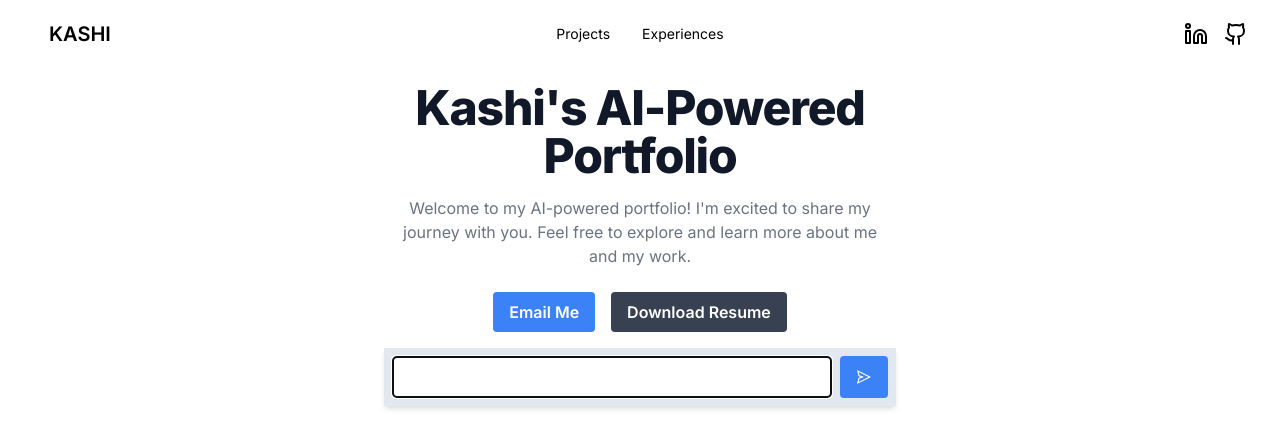
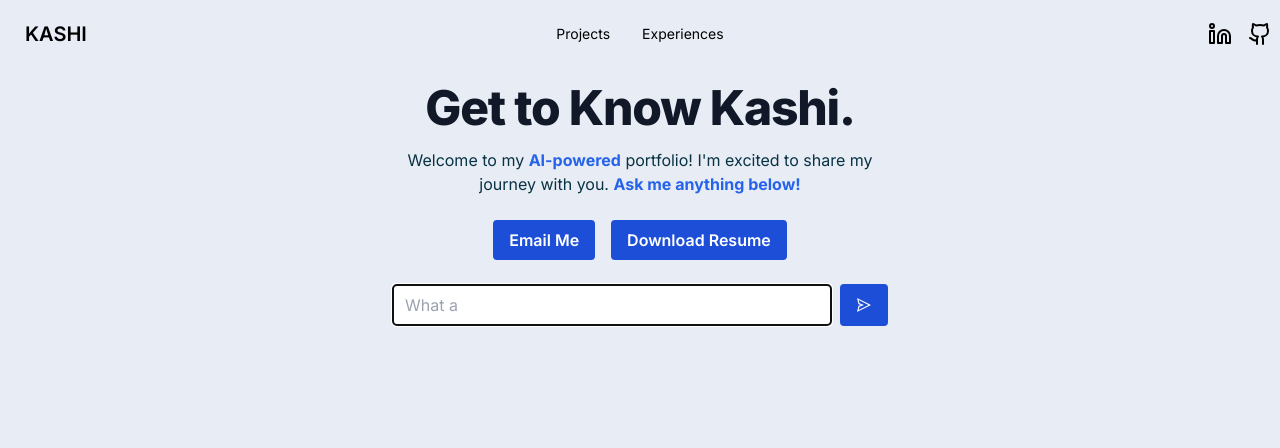
Before and after one commit to rgestudillo/kashi, a Next.js app: page / in a window 1280 px wide. Shown: the top 448 px of the page. Built offline with nearby package versions, Linux system fonts and the light colour scheme.

Commit message:
improved ui

```diff
--- a/app/components/navbar.tsx
+++ b/app/components/navbar.tsx
@@ -12,7 +12,7 @@ import {
 } from "lucide-react";
 const Navbar = () => {
   return (
-    <div className="navbar bg-transparent px-8 text-black">
+    <div className="navbar bg-transparent text-black">
       <div className="navbar-start">
         <div className="dropdown">
           <div tabIndex={0} role="button" className="btn btn-ghost lg:hidden">
@@ -36,24 +36,24 @@ const Navbar = () => {
             className="menu menu-sm dropdown-content mt-3 z-[1] p-2 shadow rounded-box w-52"
           >
             <li>
-              <Link href="/projects">Projects</Link>
+              <a href="/projects">Projects</a>
             </li>
             <li>
-              <Link href="/experiences">Experiences</Link>
+              <a href="/experiences">Experiences</a>
             </li>
           </ul>
         </div>
-        <Link href="/">
+        <a href="/">
           <p className="btn btn-ghost text-xl">KASHI</p>
-        </Link>
+        </a>
       </div>
       <div className="navbar-center hidden lg:flex ">
         <ul className="menu menu-horizontal px-1">
           <li>
-            <Link href="/projects">Projects</Link>
+            <a href="/projects">Projects</a>
           </li>
           <li>
-            <Link href="/experiences">Experiences</Link>
+            <a href="/experiences">Experiences</a>
           </li>
         </ul>
       </div>
--- a/app/experiences/page.tsx
+++ b/app/experiences/page.tsx
@@ -5,7 +5,7 @@ import WorkShowcase from "./work-showcase";
 const page = () => {
   return (
     <section id="work" key="work">
-      <div className="mt-5 rounded-xl border bg-card text-black shadow">
+      <div className="mt-5 rounded-xl border border-black bg-card text-black shadow">
         <div className="p-6 space-y-6">
           {workExperiences.map((experience: WorkExperience, index: number) => (
             <WorkShowcase
--- a/app/globals.css
+++ b/app/globals.css
@@ -7,7 +7,7 @@
   --foreground-rgb: 0, 0, 0;
   --background-start-rgb: 214, 219, 220;
   --background-end-rgb: 255, 255, 255;
-  background-color: white;
+  background-color: #e8ecf4;
 }
 
 @media (prefers-color-scheme: dark) {
--- a/app/page.tsx
+++ b/app/page.tsx
@@ -6,19 +6,24 @@ export default function Home() {
     <main>
       <div className="m-4">
         <h1 className="mb-4 text-5xl font-extrabold leading-none tracking-tight text-gray-900 md:text-5xl lg:text-5xl">
-          Kashi&apos;s AI-Powered Portfolio
+          Get to Know Kashi.
         </h1>
-        <div className="mb-6 text-normal font-normal text-gray-500">
-          Welcome to my AI-powered portfolio! I&apos;m excited to share my
-          journey with you. Feel free to explore and learn more about me and my
-          work.
+
+        <div className="mb-6 text-normal font-normal text-cyan-950">
+          Welcome to my{" "}
+          <span className="text-blue-600 font-bold">AI-powered</span> portfolio!
+          I&apos;m excited to share my journey with you.{" "}
+          <span className="text-blue-600 font-bold">
+            Ask me anything below!
+          </span>
         </div>
+
         <div className="flex justify-center items-center space-x-4">
           <Link
             className="alternative_contact"
             href="mailto:rgestudillo@up.edu.ph"
           >
-            <button className="bg-blue-500 hover:bg-blue-600 text-white font-semibold py-2 px-4 rounded">
+            <button className="bg-blue-700 hover:bg-blue-500 active:scale-95 duration-200 text-white font-semibold py-2 px-4 rounded">
               Email Me
             </button>
           </Link>
@@ -26,7 +31,7 @@ export default function Home() {
             href="https://kashi-2ewc.vercel.app/Kashi-resume.pdf"
             target="_blank"
           >
-            <button className="bg-gray-700 hover:bg-gray-800 text-white font-semibold py-2 px-4 rounded">
+            <button className="bg-blue-700 hover:bg-blue-500  text-white font-semibold py-2 px-4 rounded">
               Download Resume
             </button>
           </Link>
--- a/app/projects/page.tsx
+++ b/app/projects/page.tsx
@@ -3,7 +3,7 @@ import { Project, projects } from "@/lib/data";
 import ProjectShowcase from "./project-showcase";
 const page = () => {
   return (
-    <div className="space-y-5 mt-5">
+    <div className="space-y-5 mt-5 ">
       {projects.map((project: Project) => (
         <ProjectShowcase key={project.title} project={project} />
       ))}
--- a/app/projects/project-showcase.tsx
+++ b/app/projects/project-showcase.tsx
@@ -13,7 +13,7 @@ export default function ProjectShowcase({ project }: ProjectShowcaseProps) {
       onClick={() => {
         window.open(project.link);
       }}
-      className="rounded-xl border bg-card text-black shadow cursor-pointer transition-colors focus-visible:outline-none focus-visible:ring-1 focus-visible:ring-ring hover:bg-accent hover:text-accent-foreground"
+      className="rounded-xl border border-black bg-card text-black shadow cursor-pointer transition-colors focus-visible:outline-none focus-visible:ring-1 focus-visible:ring-ring  hover:bg-slate-300 hover:text-accent-foreground"
     >
       <div className="space-y-2 p-6">
         <div className="flex space-x-1">
--- a/app/ui/date-range.tsx
+++ b/app/ui/date-range.tsx
@@ -6,7 +6,7 @@ interface DateRangeProps {
 
 export default function DateRange({ date }: DateRangeProps) {
   return (
-    <div className="inline-flex items-center justify-center rounded-md text-xs font-medium border border-input bg-transparent shadow-sm h-9 px-4 py-2 mr-2">
+    <div className="inline-flex items-center justify-center rounded-md text-xs font-medium border border-input bg-slate-100 shadow-sm h-9 px-4 py-2 mr-2">
       <Calendar className="mr-2 h-[12px] w-[12px]" />
       {date}
     </div>
--- a/app/ui/openai-assistant.tsx
+++ b/app/ui/openai-assistant.tsx
@@ -111,7 +111,7 @@ export default function OpenAIAssistant({
   const [placeholder, setPlaceholder] = useState("");
 
   const words = [
-    "Ask anything about myself",
+    "Tell me about yourself",
     "What are your projects?",
     "What are your experiences?",
   ];
@@ -145,7 +145,7 @@ export default function OpenAIAssistant({
   }, [currentIndex, currentWordIndex, isDeleting]);
 
   return (
-    <div className="flex flex-col bg-slate-200 shadow-md relative">
+    <div className="flex flex-col  rounded-md relative">
       {/* <OpenAIAssistantMessage message={greetingMessage} /> */}
       {latestQuestion && <OpenAIAssistantMessage message={latestQuestion} />}
       {latestMessage && <OpenAIAssistantMessage message={latestMessage} />}
@@ -163,14 +163,14 @@ export default function OpenAIAssistant({
         {isLoading ? (
           <button
             disabled
-            className="ml-2  bg-blue-500 text-white font-bold py-2 px-4 rounded focus:outline-none focus:shadow-outline"
+            className="ml-2  bg-blue-700 text-white font-bold py-2 px-4 rounded focus:outline-none focus:shadow-outline"
           >
             <OpenAISpinner />
           </button>
         ) : (
           <button
             disabled={prompt.length == 0}
-            className="ml-2 bg-blue-500 hover:bg-blue-700 text-white font-bold py-2 px-4 rounded focus:outline-none focus:shadow-outline"
+            className="ml-2 bg-blue-700 hover:bg-blue-800 active:scale-95 duration-200 text-white font-bold py-2 px-4 rounded focus:outline-none focus:shadow-outline"
           >
             <AiOutlineSend />
           </button>
```
